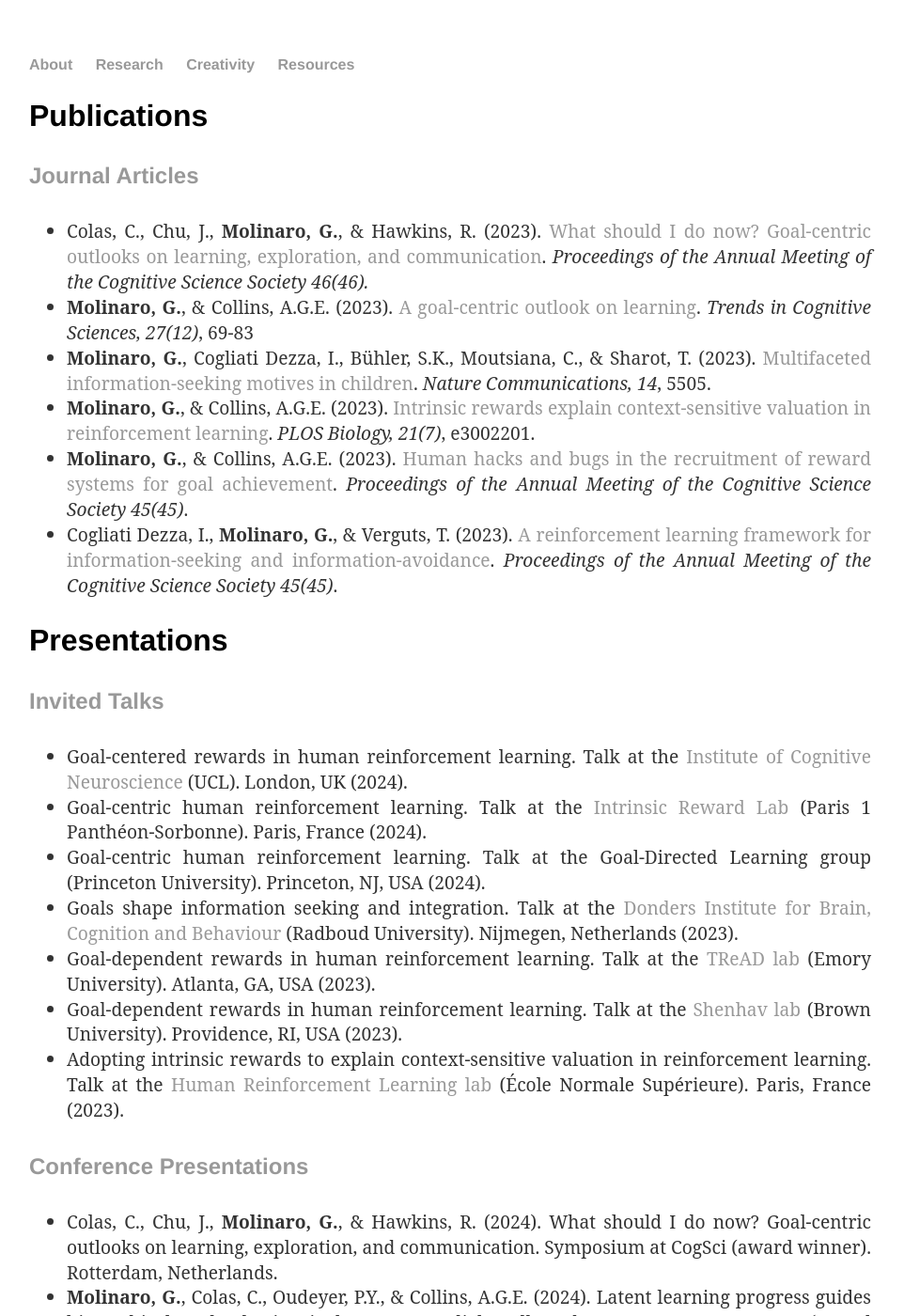
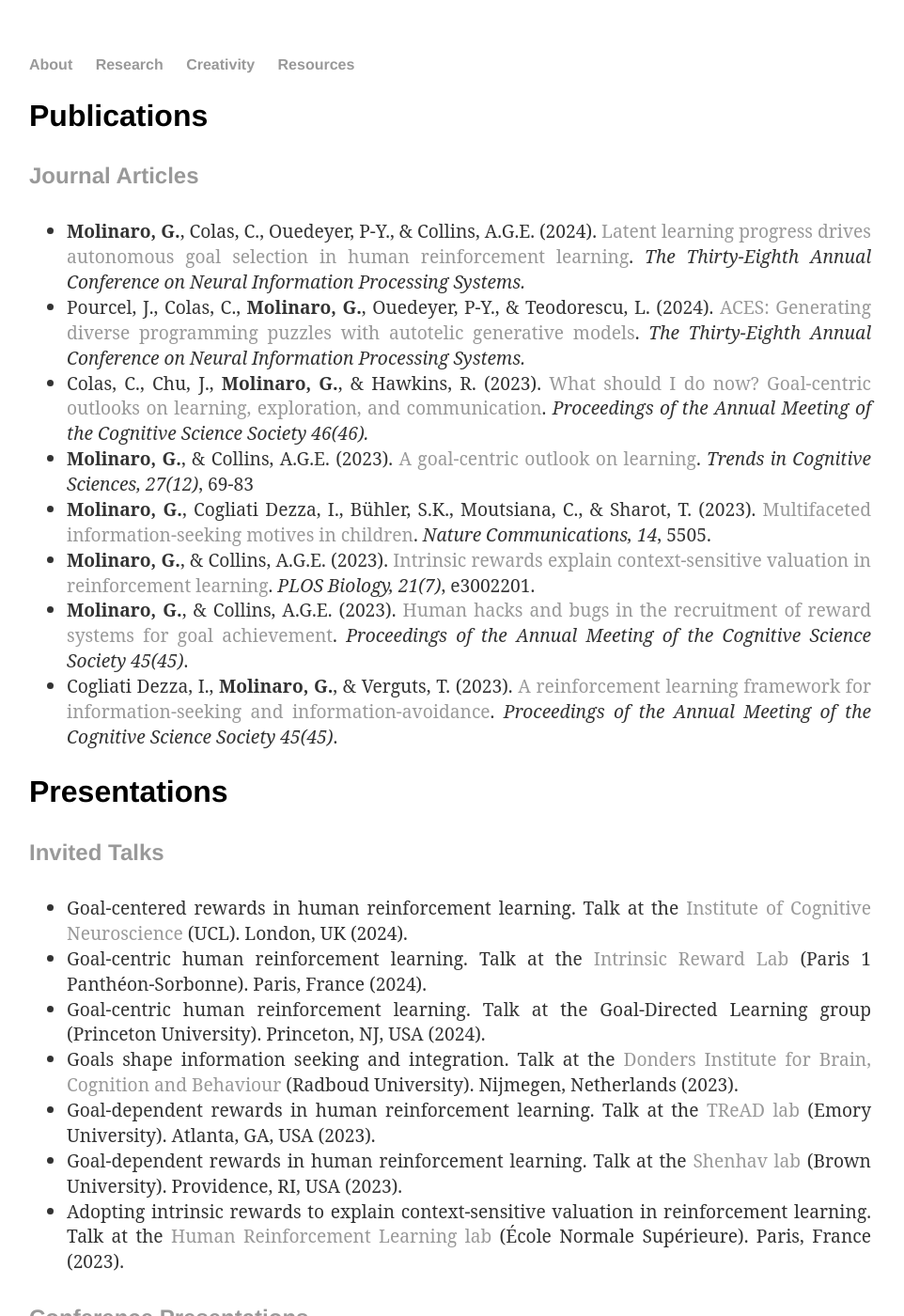
Before and after one commit to gaiamolinaro/gaiamolinaro.github.io, a Jekyll site: the page built from research/index.html, in a window 1280 px wide and 1400 px high. Shown: the whole window at 94% size, without its empty margins (161-1123 px from the left). Built offline with Jekyll 4.4.1, drawn with Linux system fonts in a browser that asks for light colours; nearby versions of some CDN libraries; some of the changed text lies outside the part shown.

Commit message:
Added NeurIPS papers

```diff
--- a/research/index.html
+++ b/research/index.html
@@ -15,6 +15,12 @@ title: Research | Gaia Molinaro
     /ul  -->
     <h4>Journal Articles</h4>
     <ul>
+        <li class="p-li"><b>Molinaro, G.</b>, Colas, C., Ouedeyer, P-Y., & Collins, A.G.E. (2024).
+            <a href="https://openreview.net/forum?id=GbqzN9HiUC" target="_blank">Latent learning progress drives autonomous goal selection in human reinforcement learning</a>.
+            <i>The Thirty-Eighth Annual Conference on Neural Information Processing Systems.</i></li>
+        <li class="p-li">Pourcel, J., Colas, C., <b>Molinaro, G.</b>, Ouedeyer, P-Y., & Teodorescu, L. (2024).
+            <a href="https://openreview.net/forum?id=GbqzN9HiUC" target="_blank">ACES: Generating diverse programming puzzles with autotelic generative models</a>.
+            <i>The Thirty-Eighth Annual Conference on Neural Information Processing Systems.</i></li>
         <li class="p-li">Colas, C., Chu, J., <b>Molinaro, G.</b>, & Hawkins, R. (2023).
             <a href="https://escholarship.org/uc/item/9jp371jr" target="_blank">What should I do now? Goal-centric outlooks on learning, exploration, and communication</a>.
             <i>Proceedings of the Annual Meeting of the Cognitive Science Society 46(46).</i></li>
@@ -63,6 +69,11 @@ title: Research | Gaia Molinaro
     </ul>
     <h4>Conference Presentations</h4>
     <ul>
+        <li class="p-li"><b>Molinaro, G.</b>, Colas, C., Oudeyer, P.Y., & Collins, A.G.E. (2024). Latent learning progress drives autonomous goal selection in human reinforcement learning.
+            Poster at NeurIPS. Vancouver, Canada
+            [<a href="https://openreview.net/forum?id=GbqzN9HiUC" target="_blank">Paper</a>]
+            [<a href="https://neurips.cc/virtual/2024/poster/95893" target="_blank">Virtual Poster</a>]
+            </li>
         <li class="p-li">Colas, C., Chu, J., <b>Molinaro, G.</b>, & Hawkins, R. (2024). What should I do now? Goal-centric outlooks on learning, exploration, and communication.
             Symposium at CogSci (award winner). Rotterdam, Netherlands.
             </li>
```
